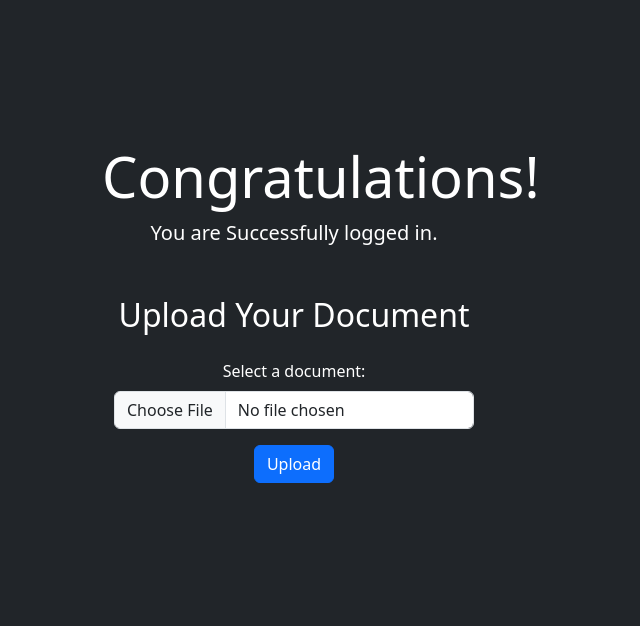
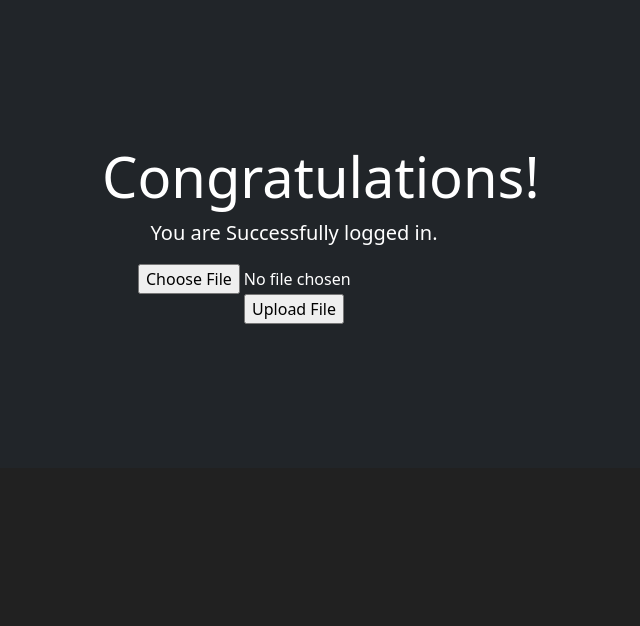
Before and after one commit to bikramishaan/Review-System, a Flask app: page /EventPage in a window 1280 px wide. Shown: the part 73-699 px from the top of the page, without its empty margins (346-986 px from the left). Run offline with Flask 3, Linux system fonts and the light colour scheme; some libraries are stand-ins or nearby versions.

Commit message:
Upload Document Field

```diff
--- a/Event/__init__.py
+++ b/Event/__init__.py
@@ -24,13 +24,15 @@ login_manager = LoginManager(app)
 login_manager.login_view = "login_page"
 login_manager.login_message_category = "info"
 
+ALLOWED_EXTENSIONS = set(['txt','pdf','png','jpg','jpeg','gif'])
+
 app.config['MAIL_SERVER'] = 'smtp.gmail.com'
 app.config['MAIL_PORT'] = 587  # Port for sending email
 app.config['MAIL_USERNAME'] = 'bharat.aggarwal@iic.ac.in'  # Your email address
 app.config['MAIL_PASSWORD'] = 'ihldipgiadbmyvat'    # os.environ.get("Email_Password")  Your email password
 app.config['MAIL_USE_TLS'] = True  # Use TLS for secure connection
 app.config['MAIL_USE_SSL'] = False  # Use SSL (only if required)
-app.config['UPLOAD_FOLDER'] = 'uploads'
+app.config['UPLOAD_FOLDER'] = 'static/Uploads'
 
 app.config['RECAPTCHA_USE_SSL'] = False
 app.config['RECAPTCHA_PUBLIC_KEY'] = '6LdCjhAoAAAAAEaLtoMUXZe9Z1Ax0UwCF7qP3gD0'
--- a/Event/forms.py
+++ b/Event/forms.py
@@ -1,5 +1,5 @@
 from flask_wtf import FlaskForm
-from wtforms import StringField, PasswordField, SubmitField
+from wtforms import StringField, PasswordField, SubmitField, FileField
 from wtforms.validators import Length,EqualTo, Email, DataRequired, ValidationError
 from Event.models import User
 from flask_wtf.recaptcha import RecaptchaField
@@ -27,3 +27,7 @@ class LoginForm(FlaskForm):
     username = StringField(label="User Name:", validators=[DataRequired()])
     password = PasswordField(label="Password:", validators=[DataRequired()])
     submit = SubmitField(label='Sign In')
+
+class UploadFileForm(FlaskForm):
+    file = FileField("File", validators=[DataRequired()])
+    submit = SubmitField("Upload File")
--- a/Event/routes.py
+++ b/Event/routes.py
@@ -1,8 +1,8 @@
 from Event import app
 from flask import render_template, redirect, url_for, flash, request, session, abort
 from Event.models import User
-from Event.forms import RegisterForm, LoginForm
-from Event import db, flow, GOOGLE_CLIENT_ID, mail
+from Event.forms import RegisterForm, LoginForm, UploadFileForm
+from Event import db, flow, GOOGLE_CLIENT_ID, mail, ALLOWED_EXTENSIONS
 from flask_login import login_user, logout_user, login_required, current_user
 from flask_dance.contrib.google import google
 from google.oauth2 import id_token
@@ -12,6 +12,8 @@ import pytz
 import secrets
 from flask_mail import Message
 import requests
+from werkzeug.utils import secure_filename
+import os
 
 @app.route('/')
 @app.route('/home')
@@ -115,9 +117,26 @@ def login_is_required(function):
   return wrapper
 
 
-@app.route('/EventPage')
+@app.route('/EventPage', methods=["GET", "POST"])
 def Event_page():
-    return render_template('EventPage.html')
+    upload_form = UploadFileForm()
+    if upload_form.validate_on_submit():
+        file = upload_form.file.data
+
+        if file.filename == '':
+            flash('No file selected for uploading')
+            return redirect(request.url)
+
+        if file and allowed_file(file.filename):
+            file.save(os.path.join(os.path.abspath(os.path.dirname(__file__)),app.config['UPLOAD_FOLDER'], secure_filename(file.filename)))
+            flash('File has been Succesfully uploaded.','success')
+        else:
+            flash('File did not uploaded!!! Allowed file types are txt, pdf, png, jpg, jpeg, gif', 'danger')
+            return redirect(request.url)
+    return render_template('EventPage.html', form=upload_form)
+
+def allowed_file(filename):
+    return '.' in filename and filename.rsplit('.', 1)[1].lower() in ALLOWED_EXTENSIONS
 
 @app.route('/Google_Wait')
 @login_is_required
@@ -214,23 +233,3 @@ def callback():
   print(session["First_Name"])
 
   return redirect("/Google_Wait")
-
-@app.route('/upload', methods=['GET', 'POST'])
-def upload_document():
-    if request.method == 'POST':
-        if 'file' not in request.files:
-            flash('No file part', 'danger')
-            return redirect(request.url)
-
-        file = request.files['file']
-
-        if file.filename == '':
-            flash('No selected file', 'danger')
-            return redirect(request.url)
-
-        file.save(os.path.join(app.config['UPLOAD_FOLDER'], file.filename))
-
-        flash('File uploaded successfully', 'success')
-        return redirect(url_for('home_page'))
-
-    return render_template('upload.html')
--- a/Event/templates/EventPage.html
+++ b/Event/templates/EventPage.html
@@ -8,16 +8,13 @@
         <div class="col-md-5 p-lg-5 mx-auto my-5">
             <h1 class="display-4 font-weight-normal">Congratulations!</h1>
             <p class="lead font-weight-normal">You are Successfully logged in.</p>
-            <div class="container mt-5">
-                <h2 class="mb-4">Upload Your Document</h2>
-                <form action="/upload" method="POST" enctype="multipart/form-data">
-                    <div class="mb-3">
-                        <label for="fileInput" class="form-label">Select a document:</label>
-                        <input type="file" class="form-control" id="fileInput" name="file">
-                    </div>
-                    <button type="submit" class="btn btn-primary">Upload</button>
-                </form>
-            </div>
+
+            <form method="POST" enctype='multipart/form-data'>
+                {{ form.hidden_tag() }}
+                {{ form.file() }}
+                {{ form.submit() }}
+            </form>
+
         </div>
         <div class="product-device box-shadow d-none d-md-block"></div>
         <div class="product-device product-device-2 box-shadow d-none d-md-block"></div>
--- a/Event/templates/base.html
+++ b/Event/templates/base.html
@@ -28,6 +28,9 @@
             </ul>
             {% if current_user.is_authenticated %}
                 <ul class="navbar-nav">
+                    <li class="nav-item">
+                        <a class="nav-link" href="{{ url_for('Event_page') }}">Event Page</a>
+                    </li>
                     <li class="nav-item">
                         <a class="nav-link">Welcome, {{ current_user.username}}</a>
                     </li>
--- a/Event/templates/login.html
+++ b/Event/templates/login.html
@@ -9,7 +9,7 @@
         <form method="POST" class="form-signin" style="color:white">
             {{ form.hidden_tag() }}
             <br><br>
-            <img class="mb-4 rounded-circle" src="https://www.pngkey.com/png/detail/979-9799359_sign-up-research-paper-icon-png.png" width="200" height="200" alt="">
+            <img class="mb-4 rounded-circle" src="../static/Images/InReview logo with bg.png" width="200" height="200" alt="">
             <h1 class="h3 nb-3 font-weight-normal">
                 Please Login
             </h1>
```
Also changed, not shown: Event/templates/upload.html (deleted, +0 -22 lines), Event/static/Uploads/979-9799359_sign-up-research-paper-icon-png.png (added), Event/static/Uploads/trading_logo.jpg (added), instance/Event.db.
